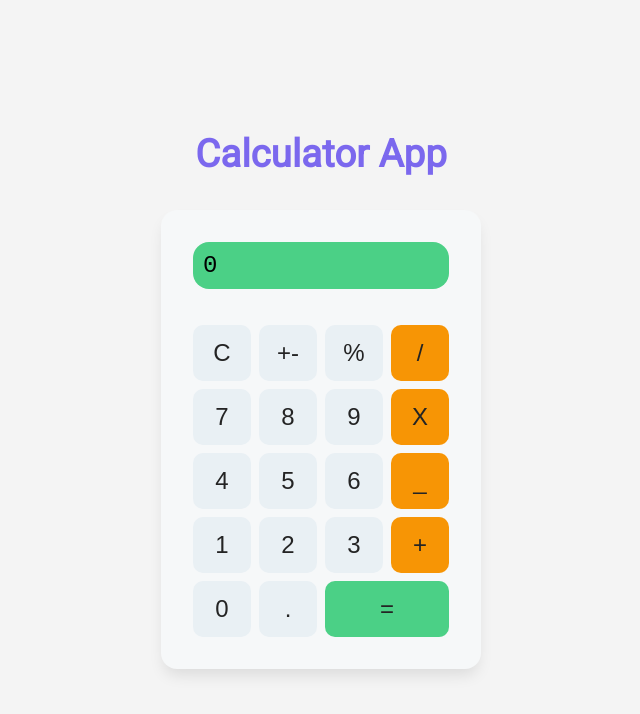
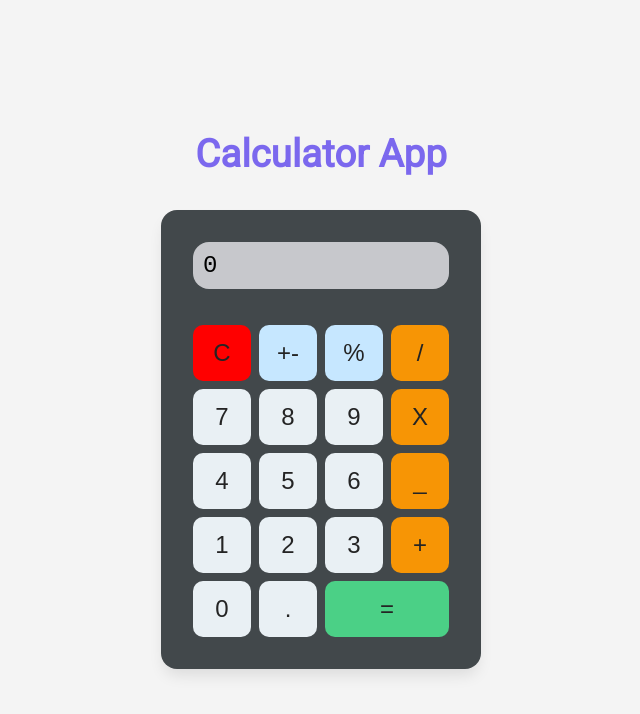
Before and after one commit to ahmadfa-lb/Calculator-App-in-React-JS, a React (Vite) app: page / in a window 1280 px wide. Shown: the top 714 px of the page, without its empty margins (319-959 px from the left). Built offline with nearby package versions, Linux system fonts and the light colour scheme.

Commit message:
adding some iprovements for the design

```diff
--- a/src/components/Button.jsx
+++ b/src/components/Button.jsx
@@ -4,10 +4,13 @@ import { CalcContext } from "../context/CalcContext";
 const getStyleName = (btn) => {
   const className = {
     "=": "equals",
-    X: "opt",
-    _: "opt",
+    "X": "opt",
+    "_": "opt",
     "+": "opt",
     "/": "opt",
+    "C" : "clear",
+    "+-": "opt2",
+    "%": "opt2"
   };
   return className[btn];
 };
--- a/src/index.css
+++ b/src/index.css
@@ -16,7 +16,7 @@ body {
 }
 
 .wrapper {
-  background: #f6f8f9;
+  background: #42484b;
   width: 20rem;
   padding: 2rem;
   margin-top: 4rem;
@@ -28,7 +28,7 @@ body {
   font-size: 2px;
   height: rem;
   margin-bottom: 2rem;
-  background-color: #4bd086;
+  background-color: #C7C8CC;
   border-radius: 1rem;
 }
 
@@ -65,6 +65,14 @@ body {
   background: #f79505;
 }
 
+.opt2{
+  background: #C6E7FF;
+}
+
+.clear{
+  background: #FF0000;
+}
+
 .h1 {
   color: mediumslateblue;
   font-size: larger;
```
